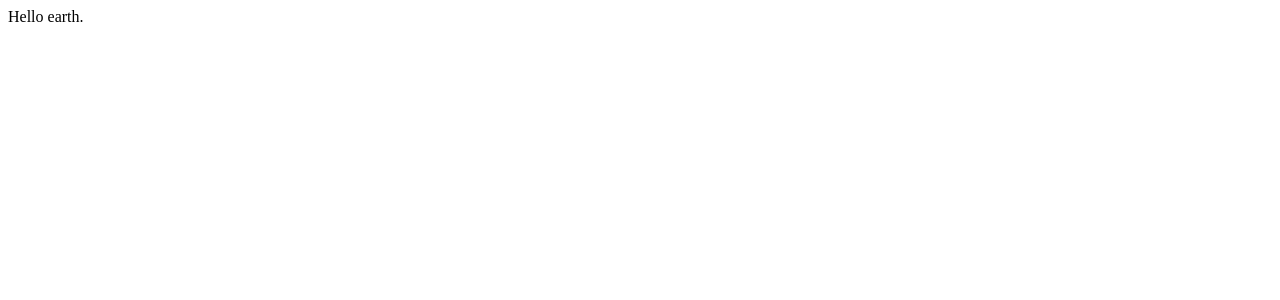
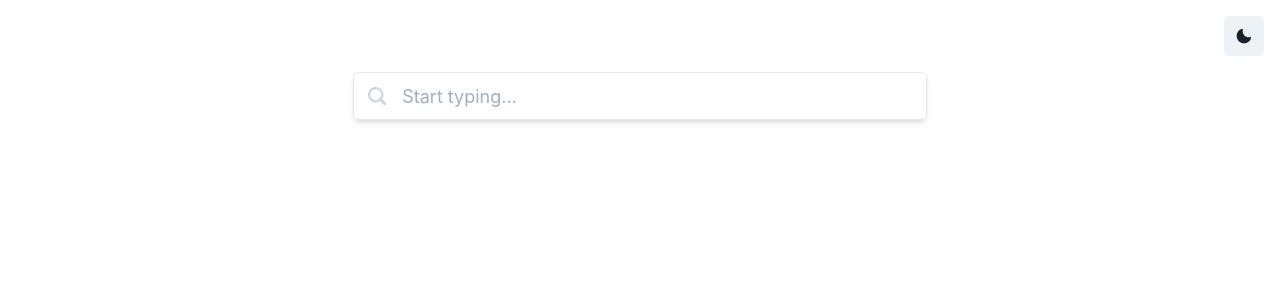
Before and after one commit to Michigan-Tech-Courses/frontend, a Next.js app: page / in a window 1280 px wide. Shown: the top 300 px of the page. Built offline with nearby package versions, Linux system fonts and the light colour scheme.

Commit message:
Add search bar and theme toggle

```diff
--- /dev/null
+++ b/components/color-mode-toggle.tsx
@@ -0,0 +1,17 @@
+import React from 'react';
+import {useColorMode, IconButton, Box} from '@chakra-ui/react';
+import {SunIcon, MoonIcon} from '@chakra-ui/icons';
+
+const ColorModeToggle = () => {
+	const {colorMode, toggleColorMode} = useColorMode();
+
+	return (
+		<Box display="flex" p="1rem">
+			<IconButton aria-label="Toggle color theme" onClick={toggleColorMode} ml="auto">
+				{colorMode === 'light' ? <MoonIcon/> : <SunIcon/>}
+			</IconButton>
+		</Box>
+	);
+};
+
+export default ColorModeToggle;
--- /dev/null
+++ b/components/search-bar.tsx
@@ -0,0 +1,28 @@
+import React, {useCallback} from 'react';
+import {Input, Container, InputGroup, InputLeftElement} from '@chakra-ui/react';
+import {Search2Icon} from '@chakra-ui/icons';
+
+interface ISearchBarProps {
+	value: string;
+	onChange: (newValue: string) => void;
+}
+
+const SearchBar = ({value, onChange}: ISearchBarProps) => {
+	const bubbleChange = useCallback((event: React.ChangeEvent<HTMLInputElement>) => {
+		onChange(event.target.value);
+	}, [onChange]);
+
+	return (
+		<Container>
+			<InputGroup boxShadow="md" borderRadius="md" size="lg">
+				<InputLeftElement
+					pointerEvents="none"
+					children={<Search2Icon color="gray.300" />}
+				/>
+				<Input placeholder="Start typing..." size="lg" focusBorderColor="blue.400" value={value} onChange={bubbleChange}/>
+			</InputGroup>
+		</Container>
+	);
+};
+
+export default SearchBar;
--- a/package.json
+++ b/package.json
@@ -95,6 +95,12 @@
     "coverageDirectory": "coverage"
   },
   "dependencies": {
+    "@chakra-ui/icons": "^1.0.2",
+    "@chakra-ui/react": "^1.1.2",
+    "@chakra-ui/system": "^1.1.3",
+    "@emotion/react": "^11.1.4",
+    "@emotion/styled": "^11.0.0",
+    "framer-motion": "^3.1.4",
     "next": "^10.0.4",
     "react": "^17.0.1",
     "react-dom": "^17.0.1"
--- /dev/null
+++ b/pages/_app.tsx
@@ -0,0 +1,15 @@
+import type {AppProps} from 'next/app';
+import {ChakraProvider} from '@chakra-ui/react';
+import ColorModeToggle from '../components/color-mode-toggle';
+
+function MyApp({Component, pageProps}: AppProps) {
+	return (
+		<ChakraProvider>
+			<ColorModeToggle/>
+
+			<Component {...pageProps} />
+		</ChakraProvider>
+	);
+}
+
+export default MyApp;
--- /dev/null
+++ b/pages/_document.tsx
@@ -0,0 +1,17 @@
+import Document, {Html, Head, Main, NextScript} from 'next/document';
+import {ColorModeScript} from '@chakra-ui/react';
+
+export default class CustomDocument extends Document {
+	render() {
+		return (
+			<Html>
+				<Head />
+				<body>
+					<ColorModeScript initialColorMode="light" />
+					<Main />
+					<NextScript />
+				</body>
+			</Html>
+		);
+	}
+}
--- a/pages/index.tsx
+++ b/pages/index.tsx
@@ -1,9 +1,13 @@
-import React from 'react';
+import React, {useState} from 'react';
+import SearchBar from '../components/search-bar';
 
-const HomePage = () => (
-	<div>
-    Hello earth.
-	</div>
-);
+const HomePage = () => {
+	const [searchValue, setSearchValue] = useState('');
+	return (
+		<div>
+			<SearchBar value={searchValue} onChange={setSearchValue}/>
+		</div>
+	);
+};
 
 export default HomePage;
```
Also changed, not shown: 1 other file (tests, documents, lock files or other folders).
